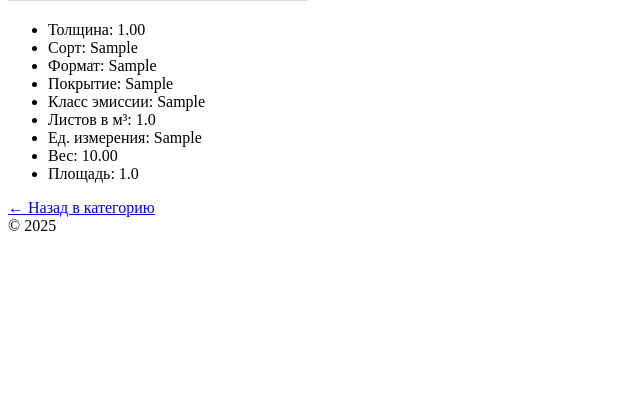
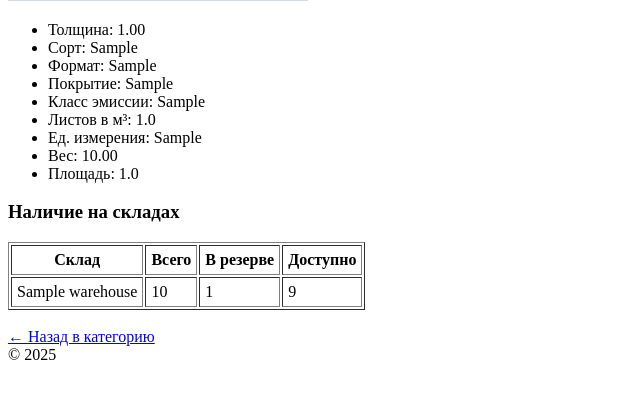
Before and after one commit to Shaxmir/mycrm, a Django app: page /product/1/ in a window 1280 px wide. Shown: the part 402-800 px from the top of the page, without its empty margins (0-640 px from the left). Run offline with Django 5.2, Linux system fonts and the light colour scheme; tables that the repository leaves empty hold one stand-in row (values such as "Sample post"); grey boxes marked "Sample" are stand-in pictures.

Commit message:
Fix product quantity display across warehouses in product details

```diff
--- a/apps/catalog/templates/catalog/product_detail.html
+++ b/apps/catalog/templates/catalog/product_detail.html
@@ -18,5 +18,27 @@
     <li>Вес: {{ product.weight }}</li>
     <li>Площадь: {{ product.area }}</li>
 </ul>
+
+<h3>Наличие на складах</h3>
+<table border="1" cellpadding="5">
+    <tr>
+        <th>Склад</th>
+        <th>Всего</th>
+        <th>В резерве</th>
+        <th>Доступно</th>
+    </tr>
+    {% for stock in stock_data %}
+    <tr>
+        <td>{{ stock.warehouse.name }}</td>
+        <td>{{ stock.quantity }}</td>
+        <td>{{ stock.reserved }}</td>
+        <td>{{ stock.available }}</td>
+    </tr>
+    {% empty %}
+    <tr><td colspan="4">Нет данных по остаткам на складах</td></tr>
+    {% endfor %}
+</table>
+
+<br>
 <a href="{% url 'catalog:category_detail' product.category.id %}">← Назад в категорию</a>
 {% endblock %}
--- a/apps/catalog/views.py
+++ b/apps/catalog/views.py
@@ -2,6 +2,7 @@
 from django.shortcuts import render, get_object_or_404, redirect
 from .models import Product, Category
 from .forms import ProductForm, CategoryForm
+from apps.warehouse.models import Stock, Warehouse
 
 
 
@@ -16,6 +17,9 @@ def category_add(request):
         form = CategoryForm()
     return render(request, 'catalog/category_add.html', {'form': form})
 
+
+
+
 def category_list(request):
     categories = Category.objects.all()
     return render(request, 'catalog/category_list.html', {'categories': categories})
@@ -26,7 +30,11 @@ def category_detail(request, category_id):
 
 def product_detail(request, product_id):
     product = get_object_or_404(Product, id=product_id)
-    return render(request, 'catalog/product_detail.html', {'product': product})
+    stock_data = Stock.objects.filter(product=product).select_related('warehouse')
+    return render(request, 'catalog/product_detail.html', {
+        'product': product,
+        'stock_data': stock_data,
+    })
 
 def product_add(request, category_id):
     category = get_object_or_404(Category, id=category_id)
```
